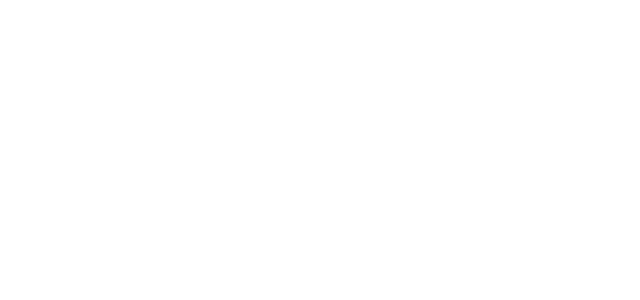
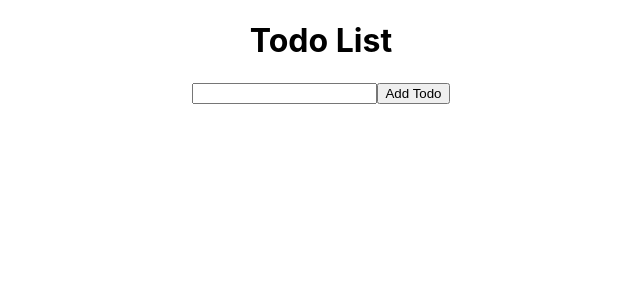
Before and after one commit to DanDo385/todo-list, a React (Create React App) app: page / in a window 1280 px wide. Shown: the top 300 px of the page, without its empty margins (319-959 px from the left). Built offline with nearby package versions, Linux system fonts and the light colour scheme.

Commit message:
add form, text, submit button to app.js

```diff
--- a/src/App.js
+++ b/src/App.js
@@ -3,7 +3,17 @@
 
 function App() {
   const [todos, setTodos] = useState([])
-  return <div className="App"></div>;
+  return (
+  <div className="App">
+    <h1>Todo List</h1>
+    <form>
+
+    </form>
+      <input type="text" />
+      <button type='submit' >Add Todo</button>
+  </div>
+  );
 }
 
+
 export default App;
```
